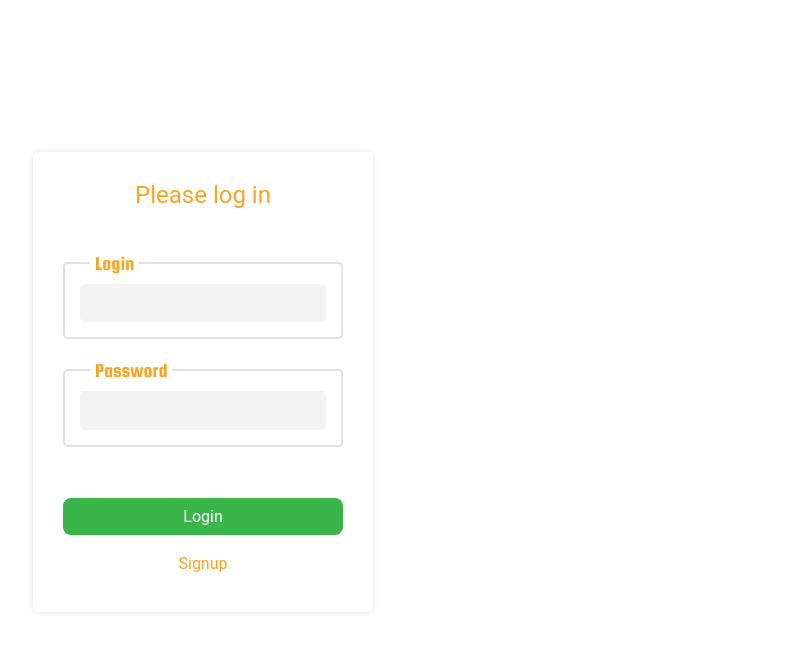
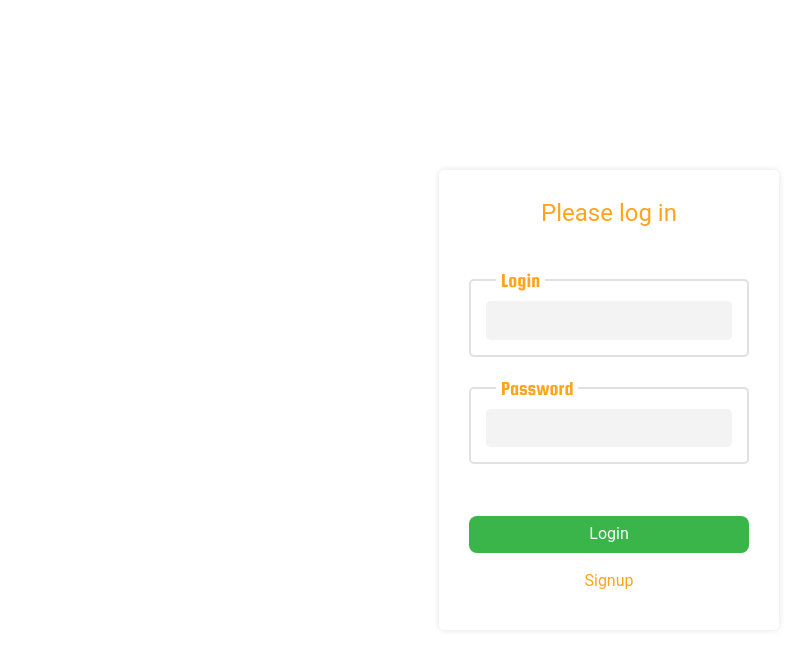
Before and after one commit to sergrage/monsters_invasion_defense_game, a React (Vite) app in the folder packages/client/: page /login in a window 1280 px wide. Shown: the top 670 px of the page, without its empty margins (31-842 px from the left). Built offline with nearby package versions, Linux system fonts and the light colour scheme; no server answers; a web font is replaced by a local one.

Commit message:
fix ui bugs after conflicts

```diff
--- a/packages/client/src/App.tsx
+++ b/packages/client/src/App.tsx
@@ -8,7 +8,7 @@ import Signup from "@/pages/signup";
 import Forum from "@/pages/forum";
 import Game from "@/pages/game";
 import ErrorPage from "@/pages/error";
-import Layout from "@/components/Layout";
+import Layout from "@/components/layout";
 
 const App: FC = () => {
   return (
--- a/packages/client/src/components/header/index.tsx
+++ b/packages/client/src/components/header/index.tsx
@@ -1,7 +1,7 @@
 import React, { FC, ReactNode } from "react";
 
 import style from "./style.module.scss";
-import Layout from "@/components/Layout";
+import Layout from "@/components/layout";
 
 export type TProps = {
   children: ReactNode | ReactNode[];
--- a/packages/client/src/components/layout/index.tsx
+++ b/packages/client/src/components/layout/index.tsx
@@ -18,8 +18,8 @@ const Container: FC<TProps> = ({ children, className = "" }) => {
 
 const Page: FC<TProps> = ({ children, className }) => {
   return (
-    <div className={cn(style.page, className)}>
-      <Container>{children}</Container>
+    <div className={style.page}>
+      <Container className={className}>{children}</Container>
     </div>
   );
 };
--- a/packages/client/src/pages/login/style.module.scss
+++ b/packages/client/src/pages/login/style.module.scss
@@ -1,6 +1,8 @@
 .wrapper {
-  margin-top: 8%;
   display: flex;
+  align-items: center;
+  justify-content: center;
+  height: 100%;
 }
 
 .form {
--- a/packages/client/src/pages/signup/index.tsx
+++ b/packages/client/src/pages/signup/index.tsx
@@ -2,7 +2,7 @@ import React, { FC } from "react";
 
 import style from "./style.module.scss";
 import Title from "@/ui/title";
-import Layout from "@/components/Layout";
+import Layout from "@/components/layout";
 
 const SignupPage: FC = () => {
   return (
```
